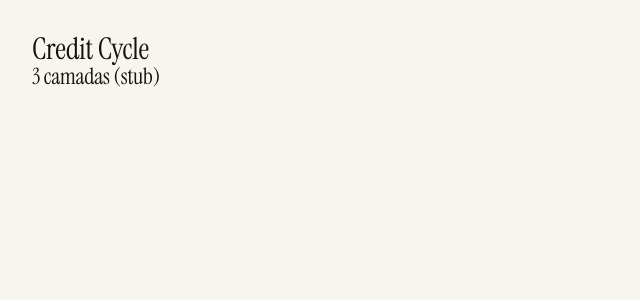
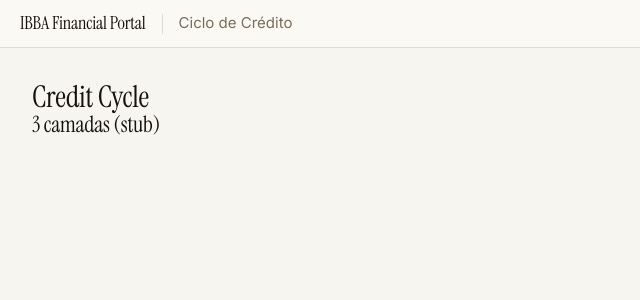
Before and after one commit to ricaribeirosilva-coder/ibba-financial-portal, a React (Vite) app: page /credit-cycle/3-camadas in a window 1280 px wide. Shown: the top 300 px of the page, without its empty margins (0-640 px from the left). Built offline with nearby package versions, Linux system fonts and the light colour scheme.

Commit message:
feat(shell): add TopBar with brand and product name

```diff
--- a/src/App.tsx
+++ b/src/App.tsx
@@ -3,10 +3,12 @@ import Home from "./routes/Home";
 import NotFound from "./routes/NotFound";
 import CreditCycleLayout from "./routes/CreditCycle/CreditCycleLayout";
 import ThreeLayers from "./routes/CreditCycle/curated/ThreeLayers";
+import TopBar from "./components/shell/TopBar";
 
 export default function App() {
   return (
     <BrowserRouter>
+      <TopBar />
       <Routes>
         <Route path="/" element={<Home />} />
         <Route path="/credit-cycle" element={<CreditCycleLayout />}>
--- /dev/null
+++ b/src/components/shell/TopBar.module.css
@@ -0,0 +1,33 @@
+.bar {
+  height: var(--topbar-h);
+  background: var(--color-surface);
+  border-bottom: 1px solid var(--color-border);
+  display: flex;
+  align-items: center;
+  padding: 0 20px;
+  position: sticky;
+  top: 0;
+  z-index: 10;
+}
+
+.brand {
+  font-family: var(--font-serif);
+  font-size: var(--step-1);
+  letter-spacing: -0.01em;
+  color: var(--color-text);
+}
+
+.divider {
+  width: 1px;
+  height: 20px;
+  background: var(--color-border);
+  margin: 0 16px;
+}
+
+.product {
+  font-family: var(--font-sans);
+  font-size: var(--step-0);
+  color: var(--color-text-muted);
+}
+
+.spacer { flex: 1; }
--- /dev/null
+++ b/src/components/shell/TopBar.tsx
@@ -0,0 +1,24 @@
+import { Link, useLocation } from "react-router-dom";
+import styles from "./TopBar.module.css";
+
+function productNameFor(pathname: string): string | null {
+  if (pathname.startsWith("/credit-cycle")) return "Ciclo de Crédito";
+  return null;
+}
+
+export default function TopBar() {
+  const { pathname } = useLocation();
+  const product = productNameFor(pathname);
+  return (
+    <header className={styles.bar}>
+      <Link to="/" className={styles.brand}>IBBA Financial Portal</Link>
+      {product && (
+        <>
+          <span className={styles.divider} aria-hidden />
+          <span className={styles.product}>{product}</span>
+        </>
+      )}
+      <div className={styles.spacer} />
+    </header>
+  );
+}
```
